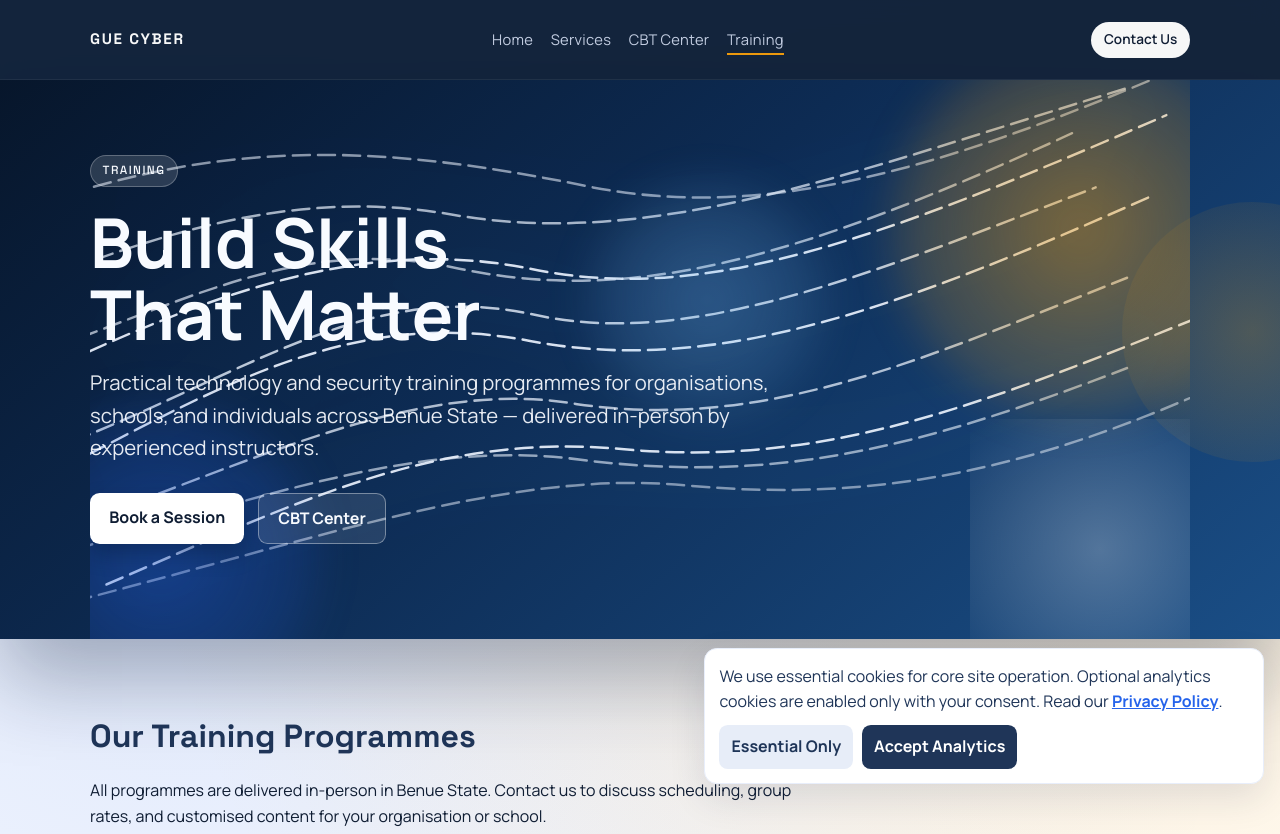
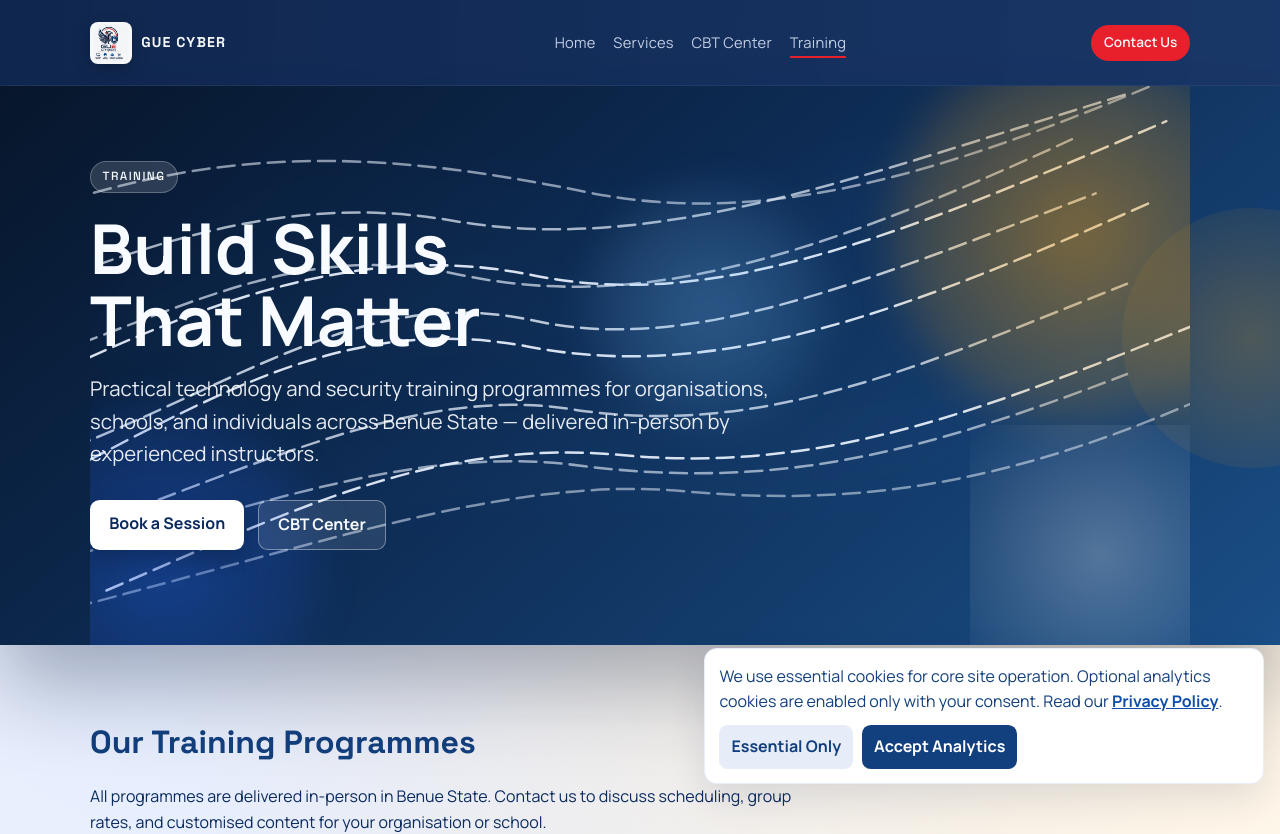
Before and after one commit to GUE-GROUP-LIMITED/guecyberNg, a React (Vite) app: page /training in a window 1280 px wide. Shown: the top 834 px of the page. Built offline with nearby package versions, Linux system fonts and the light colour scheme; no server answers.

Commit message:
Add Gue Cyber logo branding to header and footer

```diff
--- a/src/components/NavBar.jsx
+++ b/src/components/NavBar.jsx
@@ -12,7 +12,8 @@ function NavBar() {
         <nav className="site-nav" aria-label="Primary">
             <div className="site-nav-left">
                 <Link to="/" className="logo" aria-label="Gue Cyber home">
-                    GUE CYBER
+                    <img src="/guecyber%20.png" alt="Gue Cyber logo" className="logo-mark" />
+                    <span className="logo-wordmark">GUE CYBER</span>
                 </Link>
             </div>
 
--- a/src/components/SiteFooter.jsx
+++ b/src/components/SiteFooter.jsx
@@ -57,6 +57,16 @@ function SiteFooter() {
     return (
         <footer className="site-footer">
             <div className="container">
+                <div className="footer-brand">
+                    <Link to="/" className="footer-brand-link" aria-label="Gue Cyber home">
+                        <img src="/guecyber%20.png" alt="Gue Cyber logo" className="footer-brand-logo" />
+                        <div className="footer-brand-text">
+                            <strong>Gue Cyber Limited</strong>
+                            <span>Cybersecurity, IT Support and Digital Services</span>
+                        </div>
+                    </Link>
+                </div>
+
                 <div className="footer-newsletter">
                     <div className="footer-newsletter-copy">
                         <h3>Stay informed on cybersecurity in Nigeria.</h3>
--- a/src/styles.css
+++ b/src/styles.css
@@ -7,12 +7,16 @@
 }
 
 :root {
-    --ink-900: #0f1d33;
-    --ink-700: #1f3558;
+    --ink-900: #0a2a5f;
+    --ink-700: #123f7d;
     --cloud-100: #f5f8ff;
     --cloud-200: #e8eefb;
-    --sun-400: #f59e0b;
-    --sky-500: #2563eb;
+    --sun-400: #ef1f2a;
+    --sky-500: #0f4ea8;
+    --brand-blue: #0a2a5f;
+    --brand-blue-deep: #081f48;
+    --brand-red: #ef1f2a;
+    --brand-red-soft: #ff4852;
     --card-shadow: 0 14px 36px rgba(23, 42, 79, 0.12);
     --hero-shadow: 0 40px 80px rgba(10, 25, 54, 0.32);
     --container: 1100px;
@@ -47,7 +51,7 @@ a {
     top: 0;
     z-index: 10;
     backdrop-filter: blur(12px);
-    background: rgba(10, 28, 53, 0.96);
+    background: linear-gradient(92deg, rgba(8, 31, 72, 0.97), rgba(10, 42, 95, 0.94));
     border-bottom: 1px solid rgba(255, 255, 255, 0.08);
 }
 
@@ -76,6 +80,10 @@ a {
     align-items: center;
     gap: 1rem;
     padding: 1.35rem 0;
+}
+
+.site-nav-left {
+    min-width: 220px;
 }
 
 .site-nav-left,
@@ -119,7 +127,7 @@ a {
 }
 
 .site-nav ul a.is-active {
-    border-bottom-color: var(--sun-400);
+    border-bottom-color: var(--brand-red);
 }
 
 .nav-link-soft {
@@ -141,14 +149,14 @@ a {
 }
 
 .nav-link-strong {
-    background: #ffffff;
-    color: var(--ink-900);
+    background: var(--brand-red);
+    color: #ffffff;
     border-color: transparent;
 }
 
 .nav-link-strong:hover {
-    color: var(--ink-900);
-    background: #e7edf8;
+    color: #ffffff;
+    background: var(--brand-red-soft);
     border-color: transparent;
 }
 
@@ -157,11 +165,28 @@ a {
 }
 
 .logo {
+    display: inline-flex;
+    align-items: center;
+    gap: 0.58rem;
     font-family: "Space Grotesk", sans-serif;
     font-weight: 700;
-    letter-spacing: 0.11em;
-    font-size: 0.95rem;
+    letter-spacing: 0.08em;
+    font-size: 0.89rem;
     color: #ffffff;
+}
+
+.logo-mark {
+    width: 42px;
+    height: 42px;
+    object-fit: contain;
+    border-radius: 8px;
+    background: #ffffff;
+    padding: 3px;
+    box-shadow: 0 6px 18px rgba(0, 0, 0, 0.25);
+}
+
+.logo-wordmark {
+    white-space: nowrap;
 }
 
 .hero {
@@ -405,10 +430,50 @@ a {
 }
 
 .site-footer {
-    background: #0a1c35;
+    background:
+        linear-gradient(125deg, rgba(8, 31, 72, 0.98), rgba(10, 42, 95, 0.96)),
+        radial-gradient(circle at 85% 20%, rgba(239, 31, 42, 0.24), rgba(239, 31, 42, 0));
     color: #f4f7ff;
     padding: 3rem 0 1.3rem;
     font-size: 0.95rem;
+}
+
+.footer-brand {
+    margin-bottom: 1.45rem;
+}
+
+.footer-brand-link {
+    display: inline-flex;
+    align-items: center;
+    gap: 0.85rem;
+    text-decoration: none;
+}
+
+.footer-brand-logo {
+    width: 58px;
+    height: 58px;
+    object-fit: contain;
+    border-radius: 10px;
+    background: #ffffff;
+    padding: 5px;
+    box-shadow: 0 10px 26px rgba(0, 0, 0, 0.25);
+}
+
+.footer-brand-text {
+    display: grid;
+    gap: 0.14rem;
+}
+
+.footer-brand-text strong {
+    font-family: "Space Grotesk", sans-serif;
+    font-size: 1rem;
+    letter-spacing: 0.03em;
+    color: #ffffff;
+}
+
+.footer-brand-text span {
+    color: rgba(226, 236, 255, 0.88);
+    font-size: 0.84rem;
 }
 
 .footer-newsletter {
@@ -449,11 +514,15 @@ a {
 .footer-newsletter-form button {
     border: none;
     border-radius: 0.6rem;
-    background: var(--sun-400);
-    color: #0c1f3a;
+    background: var(--brand-red);
+    color: #ffffff;
     font-weight: 700;
     padding: 0.74rem 1rem;
     cursor: pointer;
+}
+
+.footer-newsletter-form button:hover {
+    background: var(--brand-red-soft);
 }
 
 .footer-links-grid {
@@ -772,6 +841,10 @@ a {
         justify-content: flex-start;
     }
 
+    .site-nav-left {
+        min-width: auto;
+    }
+
     .site-nav-right {
         margin-left: auto;
     }
@@ -823,6 +896,21 @@ a {
 
     .footer-newsletter-form {
         flex-direction: column;
+    }
+
+    .logo-mark {
+        width: 36px;
+        height: 36px;
+    }
+
+    .logo-wordmark {
+        font-size: 0.78rem;
+        letter-spacing: 0.06em;
+    }
+
+    .footer-brand-logo {
+        width: 50px;
+        height: 50px;
     }
 
     .footer-links-grid {
```
Also changed, not shown: public/guecyber .png (added).
